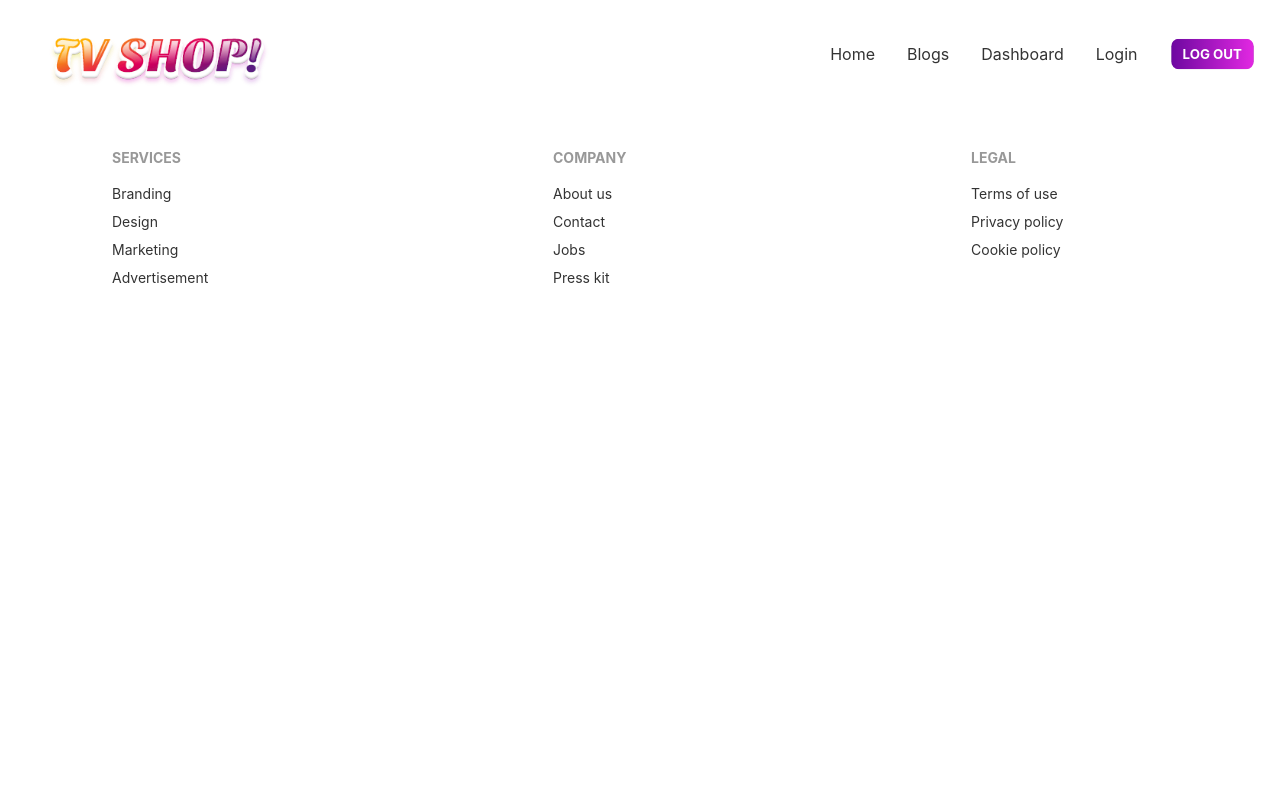
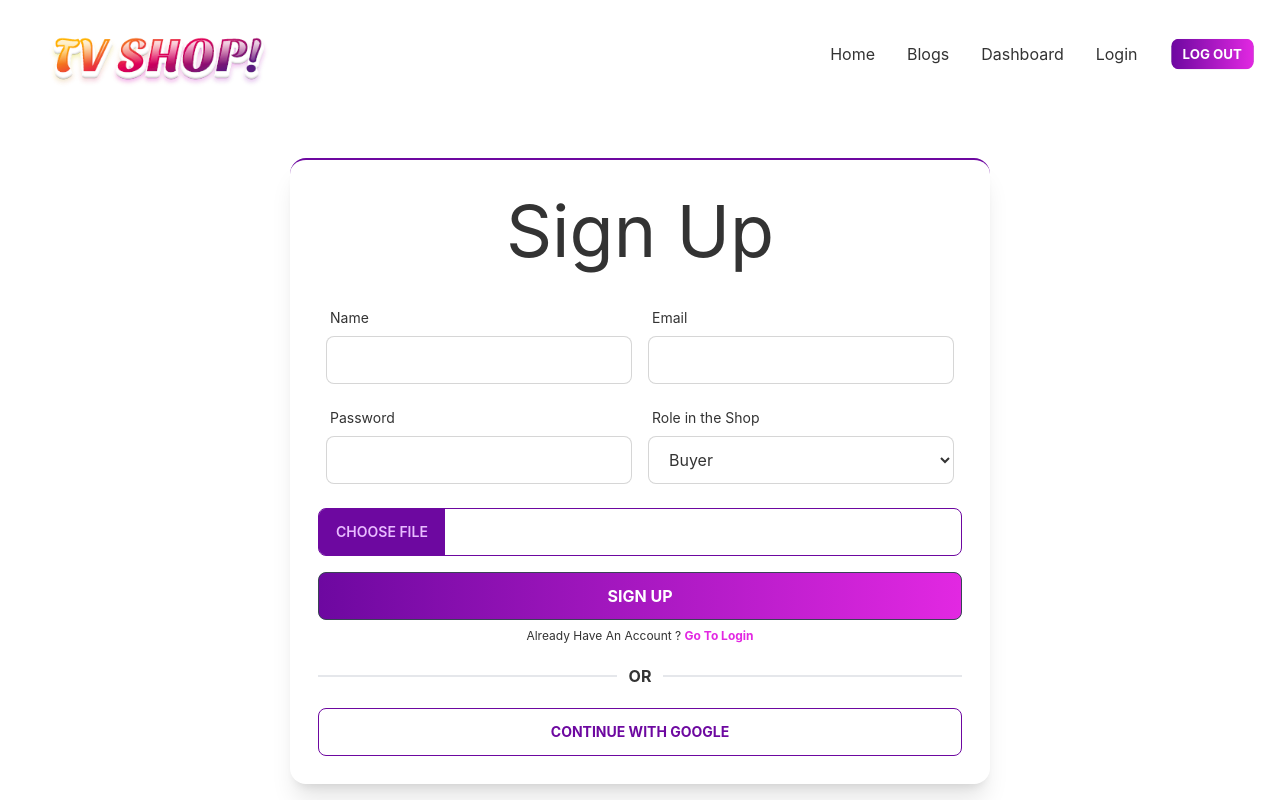
Before and after one commit to NahianNahin/tv-shop-client, a React (Create React App) app: page /signup in a window 1280 px wide. Shown: the top 800 px of the page. Built offline with nearby package versions, Linux system fonts and the light colour scheme.

Commit message:
Login & Sign Up page UI complete

```diff
--- a/package.json
+++ b/package.json
@@ -4,6 +4,7 @@
   "private": true,
   "dependencies": {
     "@heroicons/react": "^2.0.13",
+    "@tanstack/react-query": "^4.16.1",
     "@testing-library/jest-dom": "^5.16.5",
     "@testing-library/react": "^13.4.0",
     "@testing-library/user-event": "^13.5.0",
@@ -11,6 +12,8 @@
     "firebase": "^9.14.0",
     "react": "^18.2.0",
     "react-dom": "^18.2.0",
+    "react-hook-form": "^7.39.5",
+    "react-hot-toast": "^2.4.0",
     "react-router-dom": "^6.4.3",
     "react-scripts": "5.0.1",
     "web-vitals": "^2.1.4"
--- a/src/App.js
+++ b/src/App.js
@@ -1,4 +1,5 @@
 
+import { Toaster } from 'react-hot-toast';
 import { RouterProvider } from 'react-router-dom';
 import './App.css';
 import { router } from './routes/Routes';
@@ -6,8 +7,12 @@ import { router } from './routes/Routes';
 
 function App() {
   return (
-    <div className="App">
+    <div className='max-w-[1440px] mx-auto'>
       <RouterProvider router={router}></RouterProvider>
+      <Toaster
+        position="top-center"
+        reverseOrder={false}
+      />
     </div>
   );
 }
--- a/src/index.css
+++ b/src/index.css
@@ -14,3 +14,28 @@ code {
   font-family: source-code-pro, Menlo, Monaco, Consolas, 'Courier New',
     monospace;
 }
+
+
+/* width */
+::-webkit-scrollbar {
+  width: 15px;
+}
+
+/* Track */
+::-webkit-scrollbar-track {
+  background: #f1f1f1;
+
+  border-radius: 10px;
+}
+
+/* Handle */
+::-webkit-scrollbar-thumb {
+  background-image: linear-gradient(to right, #6D08A0 , #E228E2);
+
+  border-radius: 10px;
+}
+
+/* Handle on hover */
+::-webkit-scrollbar-thumb:hover {
+  background: 19D3AE;
+}
--- a/src/pages/Login/Login.js
+++ b/src/pages/Login/Login.js
@@ -1,10 +1,48 @@
 import React from 'react';
-import ComingSoon from '../../components/ComingSoon';
+import { useForm } from 'react-hook-form';
+import { Link } from 'react-router-dom';
+
 
 const Login = () => {
+    const { register, handleSubmit } = useForm();
+    const onSubmit = data => {
+        const { email, password } = data;
+        console.log(email, password);
+
+    };
     return (
         <div>
-            <ComingSoon></ComingSoon>
+            <div className='flex justify-center items-center my-[150px]'>
+                <div className='shadow-xl p-7 rounded-2xl w-[400px] border-t-2 border-primary'>
+                    <div className='flex items-center justify-center my-4 animate-bounce'>
+                        <p className='text-7xl'>L</p>
+                        <div className='h-10 w-10 border-8 border-dashed animate-spin border-primary rounded-full mt-5'></div>
+                        <p className='text-7xl'>gin</p>
+                    </div>
+                    <form onSubmit={handleSubmit(onSubmit)}>
+                        <div className='form-control p-2'>
+                            <label className="label">
+                                <span className="label-text">Email</span>
+                            </label>
+                            <input type="email" {...register("email")} className="input w-full input-bordered" />
+                        </div>
+                        <div className='form-control p-2'>
+                            <label className="label">
+                                <span className="label-text">Password</span>
+                            </label>
+                            <input type="password" {...register("password")} className="input w-full input-bordered" />
+                            <p className='text-xs my-2'>Forgot Password ?</p>
+                        </div>
+
+                        <button className='btn bg-gradient-to-r from-primary to-secondary w-full text-[16px] mb-2 text-white font-bold'>login</button>
+                        <p className='text-xs text-center'>New to TV Shop? <span className='text-secondary font-bold'><Link to='/signup'>Create new account</Link></span></p>
+                    </form>
+                    <div className='flex  gap-3 items-center my-5'><hr className='border-[1px] w-1/2' /> <span className='font-bold'>OR</span> <hr className='border-[1px] w-1/2' /></div>
+                    <button className='btn btn-outline w-full btn-primary font-bold'>
+                        CONTINUE WITH GOOGLE
+                    </button>
+                </div>
+            </div>
         </div>
     );
 };
--- a/src/pages/Login/Signup.js
+++ b/src/pages/Login/Signup.js
@@ -1,9 +1,69 @@
 import React from 'react';
+import { useForm } from 'react-hook-form';
+import { Link } from 'react-router-dom';
 
 const Signup = () => {
+    const { register, handleSubmit } = useForm();
+    const onSubmit = data => {
+        const { email, password } = data;
+        console.log(email, password);
+
+    };
     return (
         <div>
+            <div className='flex justify-center items-center my-[50px]'>
+                <div className='shadow-xl p-7 rounded-2xl w-[450px] lg:w-[700px] border-t-2 border-primary'>
+                    <div className='flex items-center justify-center my-4 animate-bounce'>
+                        <p className='text-7xl'>Sign Up</p>
+                    </div>
+                    <form onSubmit={handleSubmit(onSubmit)}>
 
+                            <div className='flex flex-col lg:flex-row'>
+                                <div className='form-control p-2 w-full'>
+                                    <label className="label">
+                                        <span className="label-text">Name</span>
+                                    </label>
+                                    <input type="text" {...register("name")} className="input w-full input-bordered" />
+                                </div>
+                                <div className='form-control p-2 w-full'>
+                                    <label className="label">
+                                        <span className="label-text">Email</span>
+                                    </label>
+                                    <input type="email" {...register("email")} className="input w-full input-bordered" />
+                                </div>
+
+                            </div>
+                            <div className='flex flex-col lg:flex-row'>
+                                <div className='form-control p-2 w-full'>
+                                    <label className="label">
+                                        <span className="label-text">Password</span>
+                                    </label>
+                                    <input type="password" {...register("password")} className="input w-full input-bordered" />
+
+                                </div>
+                                <div className="form-control p-2 w-full">
+                                    <label className="label">
+                                        <span className="label-text">Role in the Shop</span>
+                                    </label>
+                                    <select {...register("role")} className="input w-full input-bordered">
+                                        <option value='Buyer'>Buyer</option>
+                                        <option value='Seller'>Seller</option>
+
+                                    </select>
+                                </div>
+                            </div>
+
+                        <input {...register("image")} type="file" className="file-input file-input-bordered file-input-primary w-full text-[16px]  my-4 text-accent font-bold" accept='image/*' /> <br />
+
+                        <button className='btn bg-gradient-to-r from-primary to-secondary w-full text-[16px] mb-2 text-white font-bold'>Sign Up</button>
+                        <p className='text-xs text-center'>Already Have An Account ? <span className='text-secondary font-bold'><Link to='/login'>Go To Login</Link></span></p>
+                    </form>
+                    <div className='flex  gap-3 items-center my-5'><hr className='border-[1px] w-1/2' /> <span className='font-bold'>OR</span> <hr className='border-[1px] w-1/2' /></div>
+                    <button className='btn btn-outline w-full btn-primary font-bold'>
+                        CONTINUE WITH GOOGLE
+                    </button>
+                </div>
+            </div>
         </div>
     );
 };
```
Also changed, not shown: 1 other file (tests, documents, lock files or other folders).
